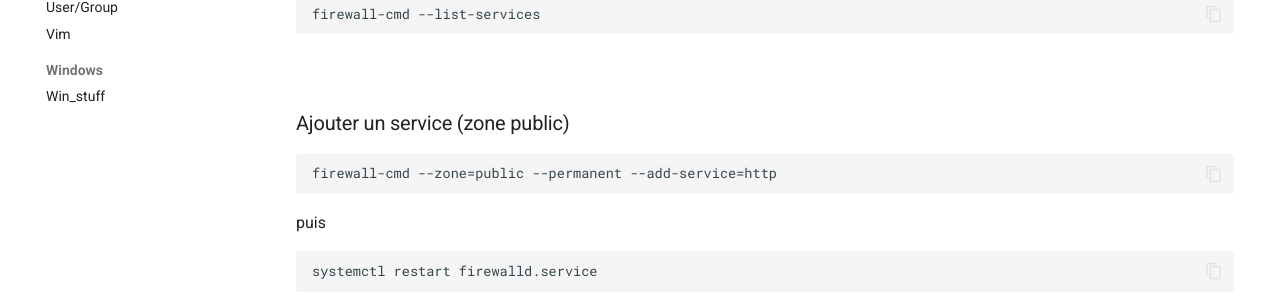
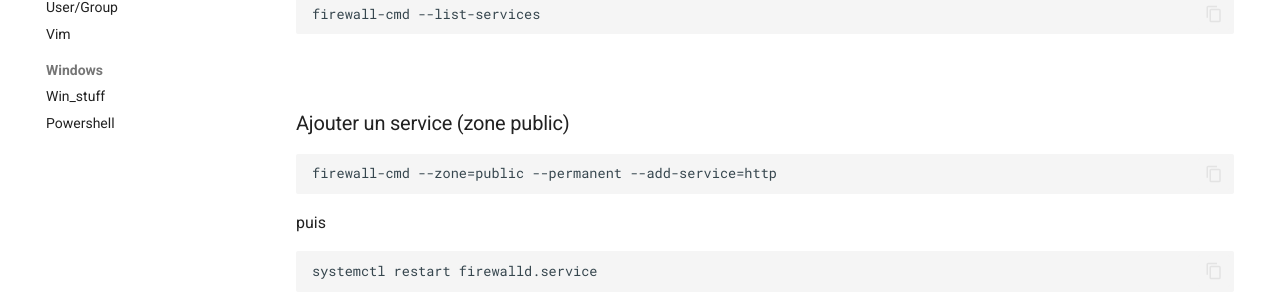
Before and after one commit to codium9/wikidoc, an MkDocs documentation site: the page built from docs/Linux/Firewall.md, in a window 1280 px wide. Shown: the part 439-746 px from the top of the page. Built offline with MkDocs 1.6.1 and Material for MkDocs 9.7.7, drawn with Linux system fonts in a browser that asks for light colours; comment, search, counter and statistics services are not loaded.

Commit message:
update mkdocs.yml

```diff
--- a/mkdocs.yml
+++ b/mkdocs.yml
@@ -81,6 +81,7 @@ nav:
       - Vim: "Linux/Vim.md"
     - Windows:
       - Win_stuff: "Microsoft/Windows.md"
+      - Powershell: "Microsoft/Powershell.md"
   - Code:
     - Python: "Code/Python.md"
     - Perl: "Code/Perl.md"
```
